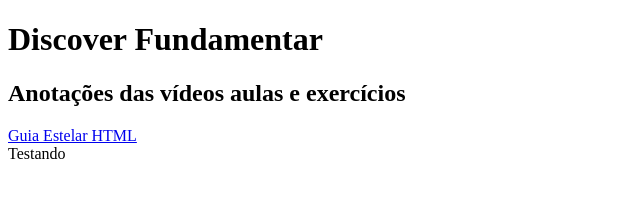
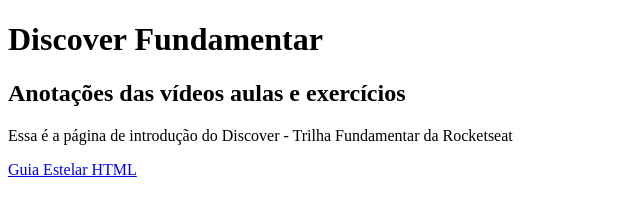
Before and after one commit to walescko/Rocketseat, a plain HTML site: page starter/index.html in a window 1280 px wide. Shown: the whole page, without its empty margins (0-640 px from the left). Drawn offline with Linux system fonts and the light colour scheme.

```diff
--- a/index.html
+++ b/starter/index.html
@@ -12,10 +12,13 @@
     <body>
         <h1>Discover Fundamentar</h1>
         <h2>Anotações das vídeos aulas e exercícios</h2>
+        <p>
+            Essa é a página de introdução do Discover - Trilha Fundamentar da Rocketseat
+        </p>
         <nav>
             <a href="guia_estelar_html.html">Guia Estelar HTML</a>
         </nav>
-      Testando
+
 
 
     </body>
```
Also changed, not shown: starter/guia_estelar_html.html (renamed from guia_estelar_html.html), 1 other file.
